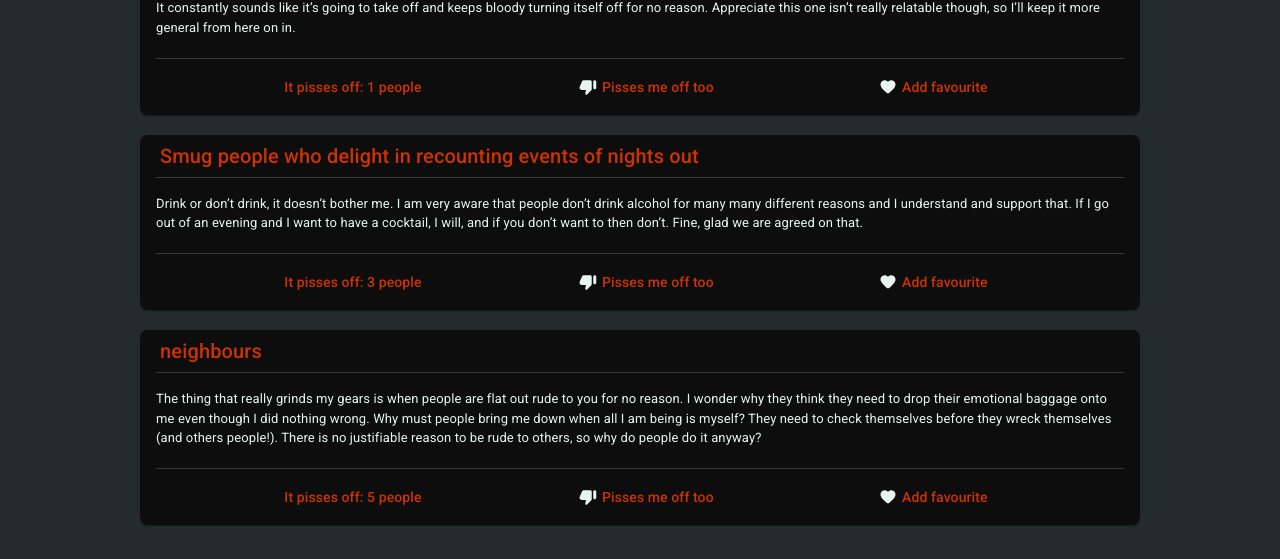
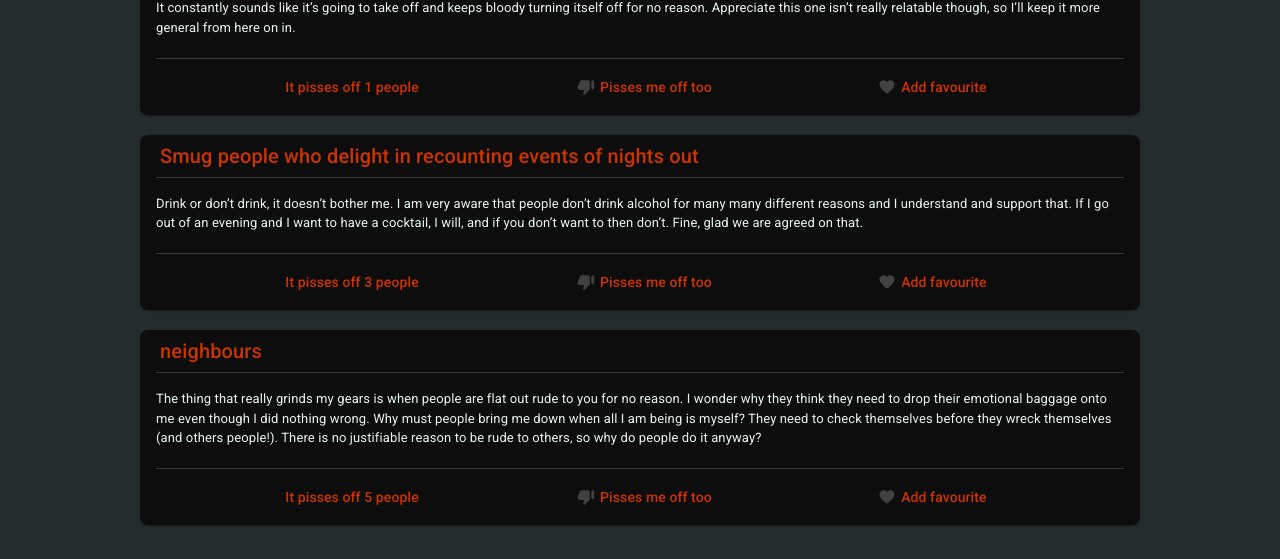
Before and after one commit to Zasada94/pissesmeoff, a React (Create React App) app: page / in a window 1280 px wide. Shown: the part 232-791 px from the top of the page. Built offline with nearby package versions, Linux system fonts and the light colour scheme; a web font is replaced by a local one.

Commit message:
buttons styling finished

```diff
--- a/src/components/Post.js
+++ b/src/components/Post.js
@@ -28,6 +28,15 @@ function Post({ title, text, upvotes, id, favourite }) {
 	const handleLike = () => {
 		setLike(!like);
 	};
+
+	const checkIfMoreThan1 = () => {
+		if ({ upvotes } === 1) {
+			return "It pisses off only author";
+		} else {
+			return `It pisses off ${upvotes} people`;
+		}
+	};
+
 	return (
 		<Card
 			sx={{
@@ -65,7 +74,7 @@ function Post({ title, text, upvotes, id, favourite }) {
 				}}
 			>
 				<Typography variant="h6" component="div" sx={{ fontSize: 14 }}>
-					It pisses off: {upvotes} people
+					{checkIfMoreThan1()}
 				</Typography>
 				<IconButton
 					aria-label="add up vote"
@@ -77,16 +86,14 @@ function Post({ title, text, upvotes, id, favourite }) {
 						color: like
 							? theme.palette.secondary.light
 							: theme.palette.secondary.light,
-						opacity: like ? "1" : "0.5",
+						opacity: like ? "1" : "0.7",
 					}}
 				>
 					<ThumbDownRounded
 						sx={{
 							fontSize: 18,
 							padding: "0 5px 0 5px",
-							color: like
-								? theme.palette.primary.light
-								: theme.palette.secondary.light,
+							color: like ? "#414141" : theme.palette.secondary.light,
 						}}
 					/>
 					<Typography variant="h6" component="div" sx={{ fontSize: 14 }}>
@@ -106,7 +113,7 @@ function Post({ title, text, upvotes, id, favourite }) {
 						sx={{
 							fontSize: 18,
 							padding: "0 5px 0 5px",
-							color: fav ? theme.palette.primary.light : "#de0000",
+							color: fav ? "	#414141" : "#de0000",
 						}}
 					/>
 					<Typography variant="h6" component="div" sx={{ fontSize: 14 }}>
--- a/src/redux/states.js
+++ b/src/redux/states.js
@@ -4,7 +4,6 @@ export const posts = {
 			id: 1,
 			title: "Email exchanges with rude people",
 			upvotes: 7,
-			downvotes: 0,
 			favorite: true,
 			text: "It feels like I wade through THOUSANDS of the freaks every week.",
 		},
@@ -12,7 +11,6 @@ export const posts = {
 			id: 4,
 			title: "COVID",
 			upvotes: 10,
-			downvotes: 3,
 			favorite: false,
 			text: "just hate everything about it",
 		},
@@ -20,7 +18,6 @@ export const posts = {
 			id: 6,
 			title: "Disappointing tea / coffee",
 			upvotes: 10,
-			downvotes: 3,
 			favorite: false,
 			text: "There is a place in hell for people that make shit tea, especially when you’re paying stupid amounts in a café for it. Two quid for a tea bag, some hot water and milk and you still fuck it up? Get in the bin. I am the kind of person who will happily pay through the nose for a shit haircut and leave with tears pricking my eyes without uttering a single complaint – I’ll probably even leave a tip – but don’t you DARE try to make me drink shit tea or I’ll go all ‘let me speak to the manager’ on you.",
 		},
@@ -30,7 +27,6 @@ export const posts = {
 			id: 2,
 			title: "My laptop",
 			upvotes: 1,
-			downvotes: 2,
 			favorite: false,
 			text: "It constantly sounds like it’s going to take off and keeps bloody turning itself off for no reason. Appreciate this one isn’t really relatable though, so I’ll keep it more general from here on in.",
 		},
@@ -38,7 +34,6 @@ export const posts = {
 			id: 3,
 			title: "Smug people who delight in recounting events of nights out",
 			upvotes: 3,
-			downvotes: 5,
 			favorite: false,
 			text: "Drink or don’t drink, it doesn’t bother me. I am very aware that people don’t drink alcohol for many many different reasons and I understand and support that. If I go out of an evening and I want to have a cocktail, I will, and if you don’t want to then don’t. Fine, glad we are agreed on that.",
 		},
@@ -46,7 +41,6 @@ export const posts = {
 			id: 5,
 			title: "neighbours",
 			upvotes: 5,
-			downvotes: 5,
 			favorite: false,
 			text: "The thing that really grinds my gears is when people are flat out rude to you for no reason.  I wonder why they think they need to drop their emotional baggage onto me even though I did nothing wrong.  Why must people bring me down when all I am being is myself?  They need to check themselves before they wreck themselves (and others people!). There is no justifiable reason to be rude to others, so why do people do it anyway?",
 		},
```
